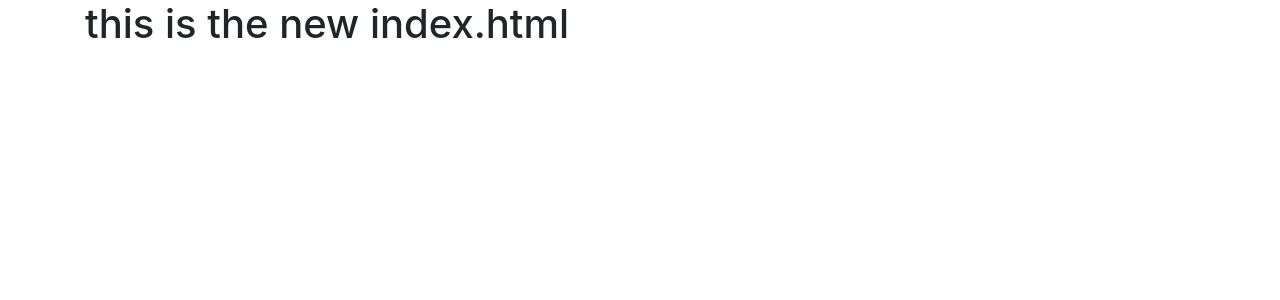
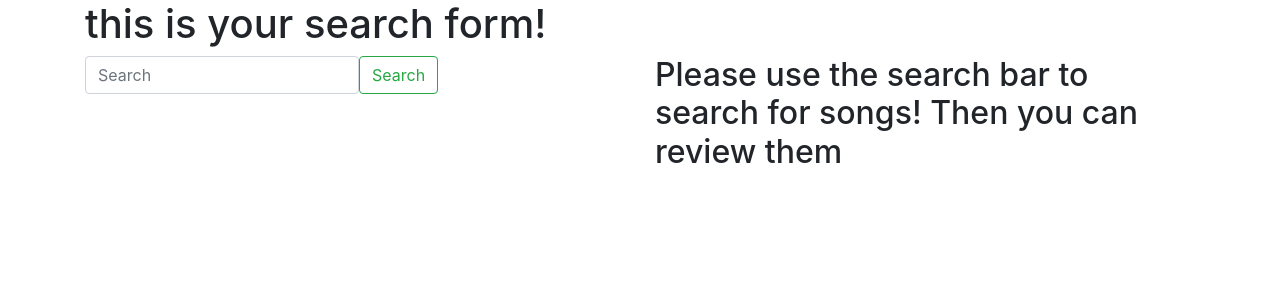
Before and after one commit to priyanka-kishore/SPLOTCHIFY, a Flask app: template flask_app/templates/index.html in a window 1280 px wide. Shown: the part 56-356 px from the top of the page. Run offline with Flask 2, Linux system fonts and the light colour scheme; the template is opened without the code that fills it: values that come from a table or form of the project are taken from there, others are empty; some libraries are stand-ins or nearby versions.

Commit message:
add search form

```diff
--- a/flask_app/__init__.py
+++ b/flask_app/__init__.py
@@ -25,6 +25,7 @@ bcrypt = Bcrypt()
 
 # from .routes import main
 from .users.routes import users
+from .songs.routes import songs
 
 
 def page_not_found(e):
@@ -43,6 +44,7 @@ def create_app(test_config=None):
     bcrypt.init_app(app)
 
     app.register_blueprint(users)
+    app.register_blueprint(songs)
     app.register_error_handler(404, page_not_found)
 
     login_manager.login_view = "main.login"
--- a/flask_app/templates/index.html
+++ b/flask_app/templates/index.html
@@ -1,6 +1,45 @@
 {% extends "header.html" %}
 {% block content %}
 
-<h1>this is the new index.html</h1>
+<h1>this is your search form!</h1>
+
+<div class="row">
+    <div class="col">
+        <form action="/" class="form-inline my-2 my-lg-0" method="POST">
+
+            {% with messages = get_flashed_messages() %}
+                {% if messages %}
+                    {% for message in messages %}
+                        <div class="alert alert-info">
+                            {{ message }}
+                        </div>
+                    {% endfor %}
+                {% endif %}
+            {% endwith %}
+
+            {# -------------- FOR SEARCH BOX -------------- #}
+
+            {{ form.csrf_token }}
+            {{ form.search_query(class="form-control", placeholder="Search") }}
+
+            {# -------------- FOR SHOWING ERROR MESSAGES -------------- #}
+
+            {% if form.search_query.errors %}
+            <div class="alert alert-warning" role="alert">
+                {% for error in form.search_query.errors %}
+                <span>{{ error }}</span>
+                {% endfor %}
+            </div>
+            {% endif %}
+
+            {# -------------- FORM SUBMIT BUTTON -------------- #}
+
+            {{ form.submit(class="btn btn-outline-success") }}
+        </form>
+    </div>
+    <div class="col">
+        <h2>Please use the search bar to search for songs! Then you can review them </h2>
+    </div>
+</div>
 
 {% endblock %}
```
Also changed, not shown: TODO.md (+1 -0 lines), flask_app/songs/routes.py (+20 -0 lines).
